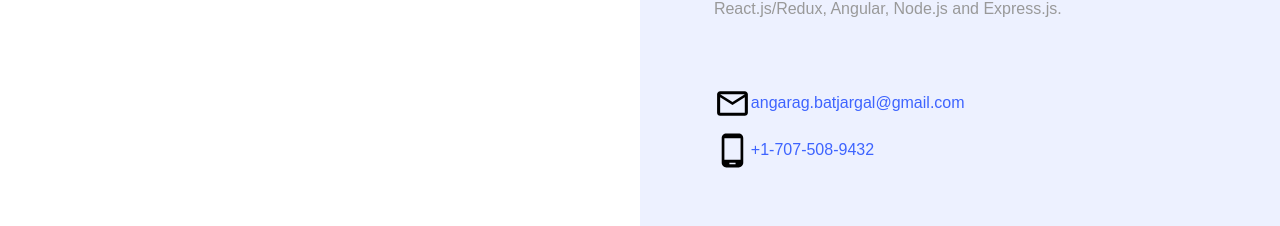
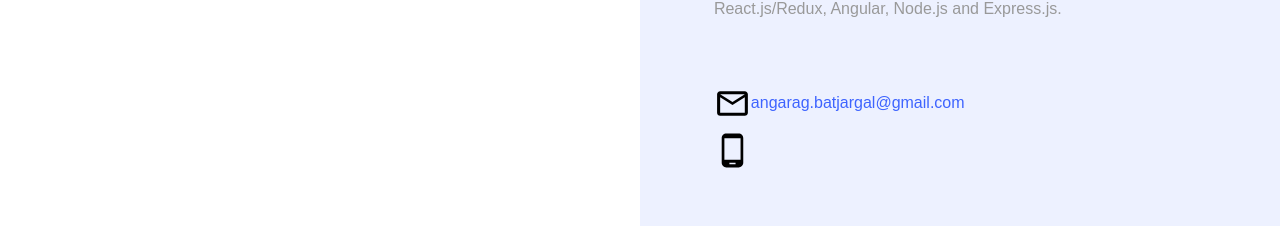
Before and after one commit to angarag/angarag.github.io, a React (Create React App) app: page /#/todolist in a window 1280 px wide. Shown: the part 1133-1359 px from the top of the page. Built offline with nearby package versions, Linux system fonts and the light colour scheme.

Commit message:
Update AboutMe.jsx

```diff
--- a/src/components/AboutMe.jsx
+++ b/src/components/AboutMe.jsx
@@ -48,7 +48,7 @@ const AboutMe = () => {
                     <li>
                       <PhoneAndroidIcon />
                       <span>
-                        <a href="tel:707-508-9432">+1-707-508-9432</a>
+                        <a href="tel:"></a>
                       </span>
                     </li>
                   </ul>
```
